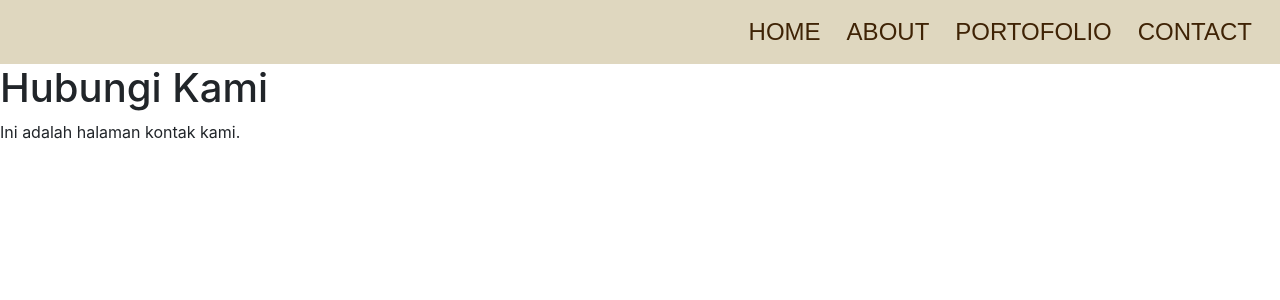
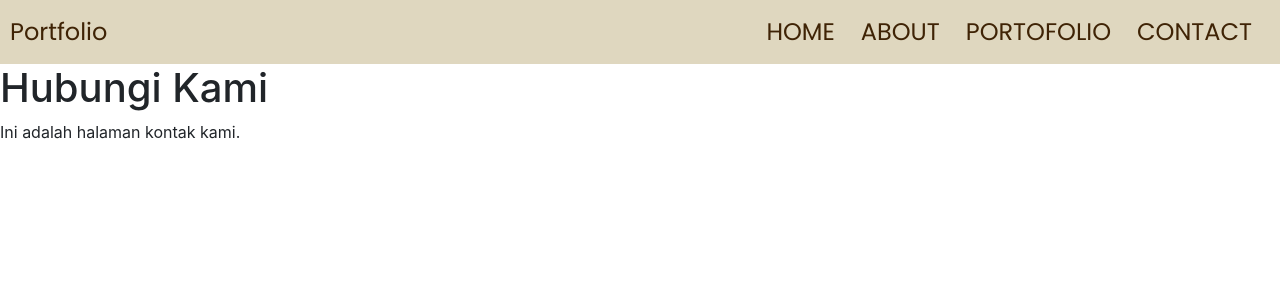
Before and after one commit to Daffaaq/portofoliodaff, a React (Create React App) app: page /kontak in a window 1280 px wide. Shown: the top 300 px of the page. Built offline with nearby package versions, Linux system fonts and the light colour scheme.

Commit message:
update_navbar

```diff
--- a/src/components/navbar.css
+++ b/src/components/navbar.css
@@ -1,3 +1,5 @@
+@import url("https://fonts.googleapis.com/css2?family=Poppins:wght@400;600&display=swap");
+
 .navbar {
   background-color: #f2f2f2;
   padding: 10px;
@@ -16,33 +18,42 @@
   margin-right: 10px;
 }
 
-.navLink {
-  text-decoration: none;
-  color: black;
+.navbar-custom {
+  display: flex;
+  align-items: center;
+  justify-content: space-between;
+  background-color: #dfd7bf;
+  padding: 10px;
+  height: 64px;
 }
 
 .navbar-custom {
-  background-color: #DFD7BF;
+  display: flex;
+  justify-content: space-between;
+  align-items: center;
+  background-color: #dfd7bf;
+  padding: 10px;
+  height: 64px;
 }
-
 
 .navbar-custom .nav-link {
   color: white;
 }
 
 .navbarList {
+  margin-left: auto;
   display: flex;
   justify-content: flex-end;
-  list-style: none;
-  padding: 0;
-  margin: 0;
 }
 
-@import url('https://fonts.googleapis.com/css2?family=Poppins:wght@400;600&display=swap');
+.navbar .nav-link {
+  font-family: "Poppins", sans-serif;
+  font-size: 24px;
+  color: #3f2305;
+}
 
-.navbar .nav-link {
-  margin-right: 10px;
-  font-family: 'Poppins', sans-serif;
+.navbar-left-element {
+  font-family: "Poppins", sans-serif;
   font-size: 24px;
-  color: #3F2305;
+  color: #3f2305;
 }
--- a/src/components/navbar.js
+++ b/src/components/navbar.js
@@ -9,22 +9,25 @@ const NavbarLink = ({ to, children }) => {
     );
 };
 
-const navbarLinks = [
-    { to: '/', text: 'HOME' },
-    { to: '/tentang', text: 'ABOUT' },
-    { to: '/portofolio', text: 'PORTOFOLIO' },
-    { to: '/kontak', text: 'CONTACT' }
-];
-
 const NavbarComponent = () => {
     return (
         <Navbar className="navbar-custom" expand="lg">
+            <Navbar.Brand className="navbar-left-element">Portfolio</Navbar.Brand>
             <Navbar.Toggle aria-controls="basic-navbar-nav" />
             <Navbar.Collapse id="basic-navbar-nav" className="justify-content-end">
                 <Nav>
-                    {navbarLinks.map((link, index) => (
-                        <NavbarLink key={index} to={link.to}>{link.text}</NavbarLink>
-                    ))}
+                    <Nav.Item className="navbarItem">
+                        <NavbarLink to="/beranda">HOME</NavbarLink>
+                    </Nav.Item>
+                    <Nav.Item className="navbarItem">
+                        <NavbarLink to="/tentang">ABOUT</NavbarLink>
+                    </Nav.Item>
+                    <Nav.Item className="navbarItem">
+                        <NavbarLink to="/portofolio">PORTOFOLIO</NavbarLink>
+                    </Nav.Item>
+                    <Nav.Item className="navbarItem">
+                        <NavbarLink to="/kontak">CONTACT</NavbarLink>
+                    </Nav.Item>
                 </Nav>
             </Navbar.Collapse>
         </Navbar>
```
